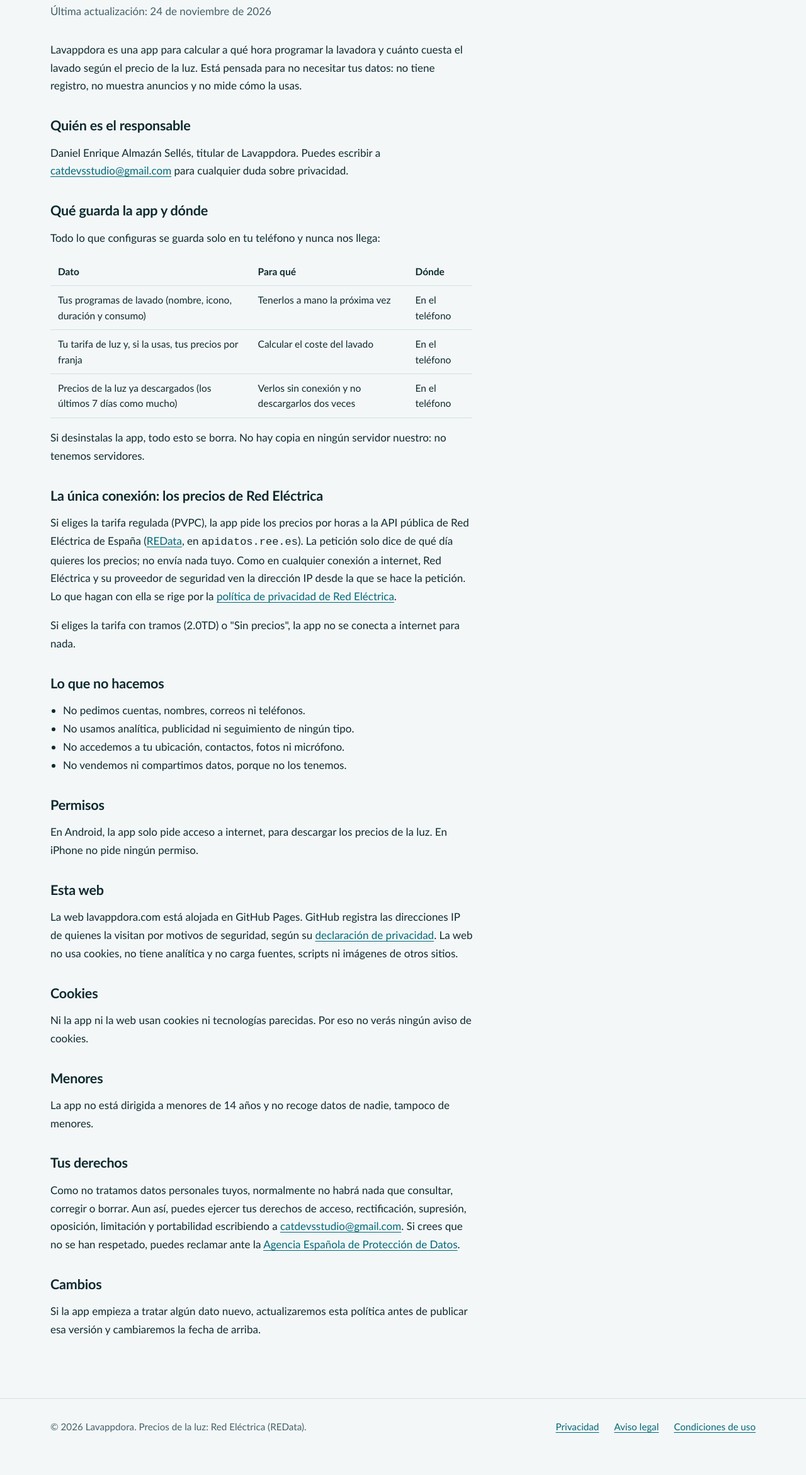
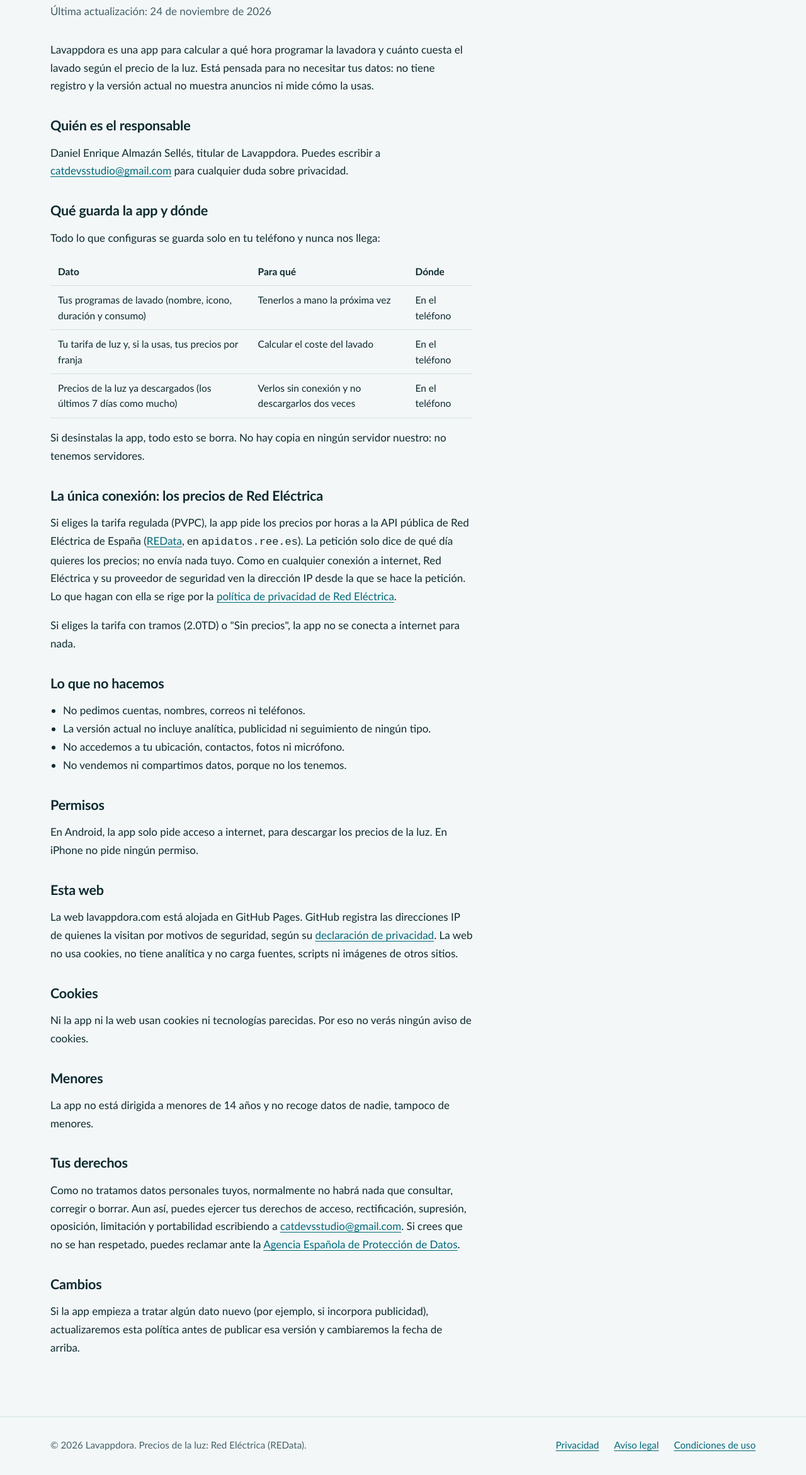
Before and after one commit to DanielAlmazan/lavappdora-web, a plain HTML site: page privacidad.html in a window 1280 px wide. Shown: the part 184-2526 px from the top of the page at 63% size. Drawn offline with Linux system fonts and the light colour scheme.

Commit message:
No prometer que no habrá anuncios
La landing deja de decir "sin anuncios" y la política de privacidad
describe la versión actual, avisando de que se actualizará si se
añade publicidad.

Co-Authored-By: Claude Opus 5.5 <noreply@anthropic.com>

```diff
--- a/privacidad.html
+++ b/privacidad.html
@@ -24,7 +24,7 @@
         <h1>Política de privacidad</h1>
         <p class="fecha">Última actualización: 24 de noviembre de 2026</p>
 
-        <p>Lavappdora es una app para calcular a qué hora programar la lavadora y cuánto cuesta el lavado según el precio de la luz. Está pensada para no necesitar tus datos: no tiene registro, no muestra anuncios y no mide cómo la usas.</p>
+        <p>Lavappdora es una app para calcular a qué hora programar la lavadora y cuánto cuesta el lavado según el precio de la luz. Está pensada para no necesitar tus datos: no tiene registro y la versión actual no muestra anuncios ni mide cómo la usas.</p>
 
         <h2>Quién es el responsable</h2>
         <p>Daniel Enrique Almazán Sellés, titular de Lavappdora. Puedes escribir a <a href="mailto:catdevsstudio@gmail.com">catdevsstudio@gmail.com</a> para cualquier duda sobre privacidad.</p>
@@ -48,7 +48,7 @@
         <h2>Lo que no hacemos</h2>
         <ul>
           <li>No pedimos cuentas, nombres, correos ni teléfonos.</li>
-          <li>No usamos analítica, publicidad ni seguimiento de ningún tipo.</li>
+          <li>La versión actual no incluye analítica, publicidad ni seguimiento de ningún tipo.</li>
           <li>No accedemos a tu ubicación, contactos, fotos ni micrófono.</li>
           <li>No vendemos ni compartimos datos, porque no los tenemos.</li>
         </ul>
@@ -69,7 +69,7 @@
         <p>Como no tratamos datos personales tuyos, normalmente no habrá nada que consultar, corregir o borrar. Aun así, puedes ejercer tus derechos de acceso, rectificación, supresión, oposición, limitación y portabilidad escribiendo a <a href="mailto:catdevsstudio@gmail.com">catdevsstudio@gmail.com</a>. Si crees que no se han respetado, puedes reclamar ante la <a href="https://www.aepd.es">Agencia Española de Protección de Datos</a>.</p>
 
         <h2>Cambios</h2>
-        <p>Si la app empieza a tratar algún dato nuevo, actualizaremos esta política antes de publicar esa versión y cambiaremos la fecha de arriba.</p>
+        <p>Si la app empieza a tratar algún dato nuevo (por ejemplo, si incorpora publicidad), actualizaremos esta política antes de publicar esa versión y cambiaremos la fecha de arriba.</p>
       </article>
     </div>
   </main>
```
Also changed, not shown: index.html (+2 -3 lines).
